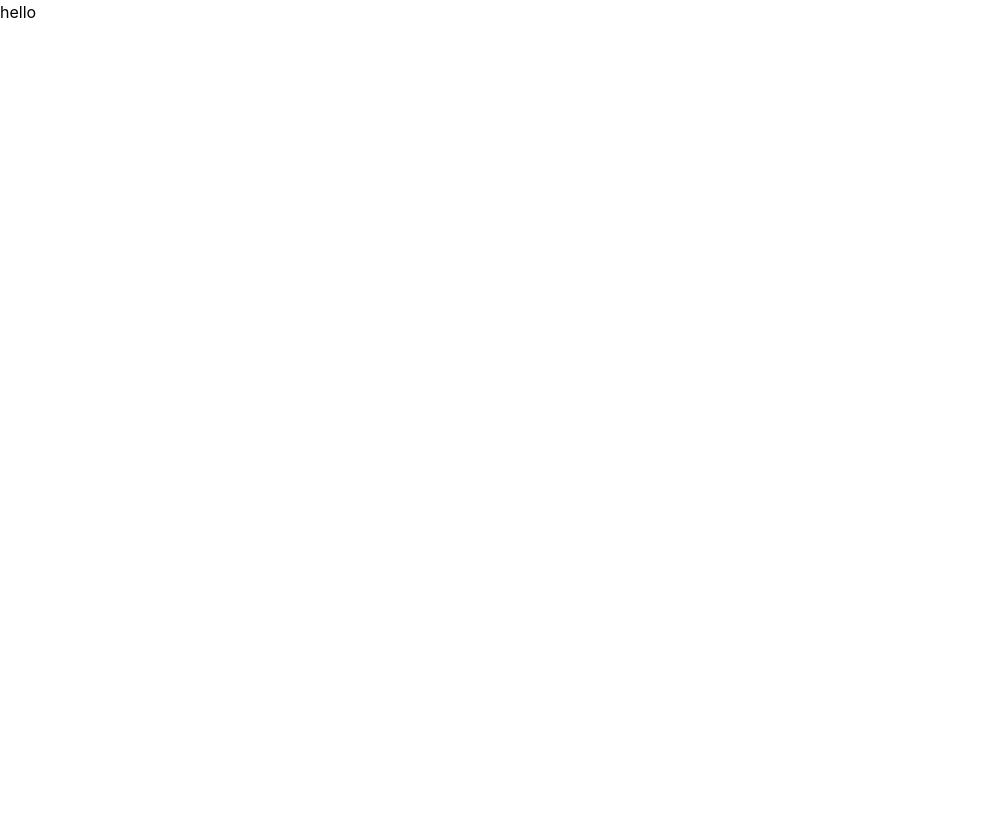
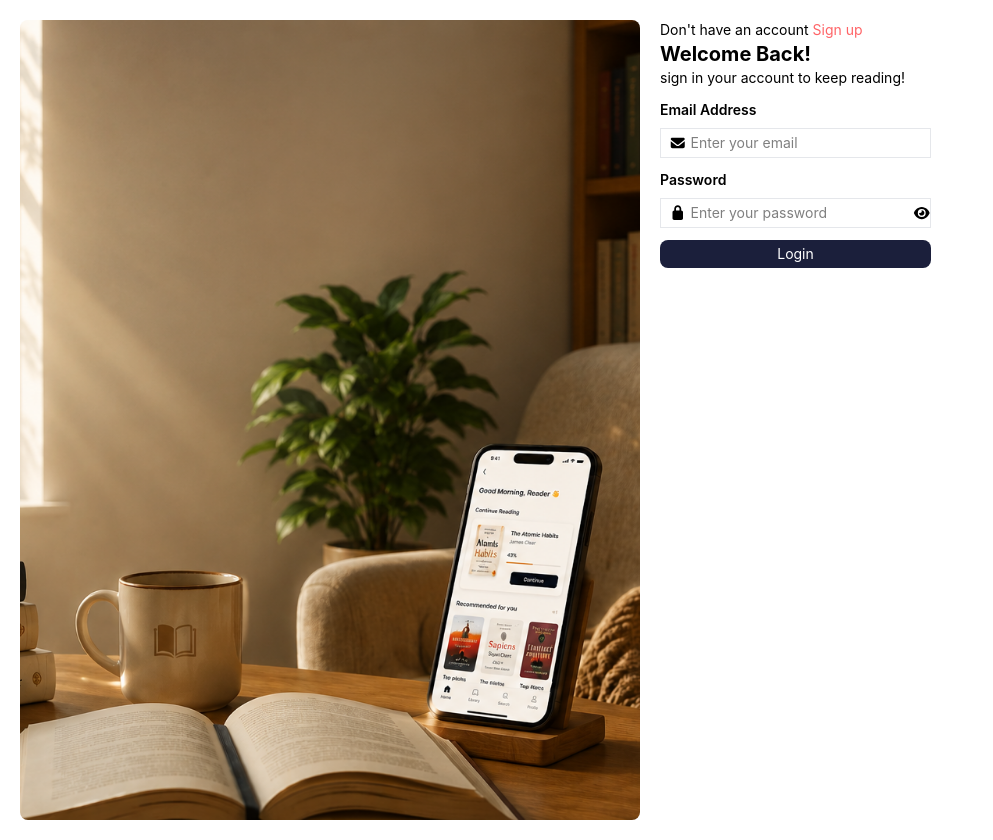
Before and after one commit to DanielApple05/Book-verse, a React (Vite) app in the folder book-verse-frontend/: page /signIn in a window 1280 px wide. Shown: the whole page, without its empty margins (0-993 px from the left). Before the commit the page ends 800 px from the top, so only its background shows below. Built offline with nearby package versions, Linux system fonts and the light colour scheme; the HTML template or start-up script is replaced by a standard one.

Commit message:
feat: add FontAwesome icons and enhance login page UI with form elements

```diff
--- a/book-verse-frontend/src/assets/pages/login.jsx
+++ b/book-verse-frontend/src/assets/pages/login.jsx
@@ -1,10 +1,40 @@
 import React from 'react';
+import { FontAwesomeIcon } from '@fortawesome/react-fontawesome'
+import { faEnvelope, faLock, faEye } from '@fortawesome/free-solid-svg-icons'
 
 const Login = () => {
   return (
     <>
-      <div>
-        hello
+      <div className='flex p-5 gap-5 xl:text-sm text-xs'>
+        <div className='h-screen w-6/12 bg-cover bg-center bg-no-repeat rounded-lg ' style={{ backgroundImage: 'url(/images/landing-page.png)' }}>
+        </div>
+        <div>
+          <p> Don't have an account <span className='text-red-400'> Sign up</span>  </p>
+          <div className='space-y-3'>
+            <div>
+              <h1 className='font-bold text-xl'>Welcome Back! </h1>
+              <p>sign in your account to keep reading!</p>
+            </div>
+            <form className='space-y-3'>
+              <div className='grid gap-2 '>
+                <label className='font-semibold'> Email Address</label>
+                <div className='border-gray-200 border pl-2'>
+                  <FontAwesomeIcon icon={faEnvelope}/>
+                  <input type="email" className='p-1 ' placeholder='Enter your email' />
+                </div>
+              </div>
+              <div className='grid gap-2'>
+                <label className='font-semibold'> Password</label>
+                <div className='border-gray-200 border pl-2'>
+                    <FontAwesomeIcon icon={faLock}/>
+                  <input type="password" className=' p-1' placeholder='Enter your password' />
+                  <FontAwesomeIcon icon={faEye} className='cursor-pointer'/>
+                </div>
+              </div>
+              <button className='w-full bg-[#1B1F3B] p-1 rounded-lg text-white'>Login</button>
+            </form>
+          </div>
+        </div>
       </div>
     </>
   );
```
Also changed, not shown: book-verse-frontend/package.json (+7 -0 lines), 1 other file (tests, documents, lock files or other folders).
